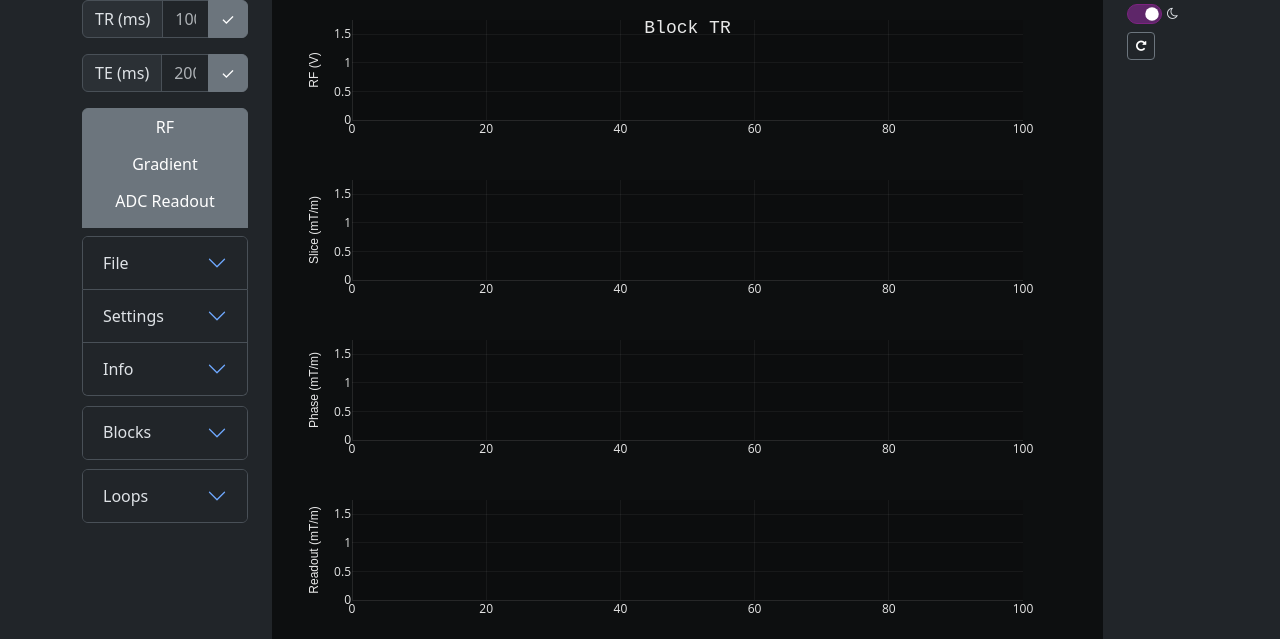
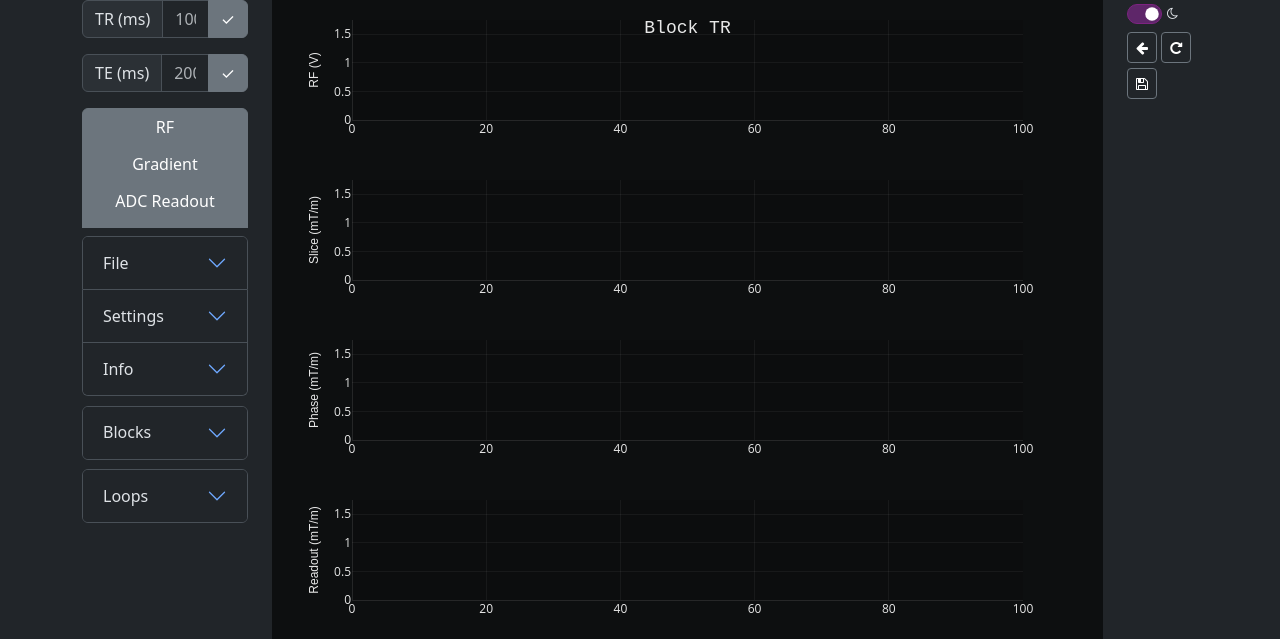
Before and after one commit to mtrk-dev/mtrk_designer_gui, a Flask app: page / in a window 1280 px wide. Shown: the top 639 px of the page. Run offline with Flask 3, Linux system fonts and the light colour scheme; some libraries are stand-ins or nearby versions.

Commit message:
add saving and going back to saved state

```diff
--- a/app/static/index.css
+++ b/app/static/index.css
@@ -29,9 +29,14 @@
     background: transparent;
 }
 
-#reset-btn {
+#reset-btn, #back-btn, #save-plot-btn {
     background: transparent;
-    font-size: 12px;
+    font-size: 14px;
+    margin-top: 8%;
+}
+
+#saved-msg {
+    padding: 5px;
     margin-top: 8%;
 }
 
--- a/app/static/index.js
+++ b/app/static/index.js
@@ -699,6 +699,22 @@
     $('#add-block-btn').click(function(){
         add_block_with_selected_boxes();
     });
+
+    $('#save-plot-btn').click(function(){
+        save_plots_data();
+        $('#saved-msg').removeClass("d-none");
+        $('#saved-msg').show();
+        setTimeout(function(){
+            $('#saved-msg').fadeOut();
+          },1000);
+    });
+
+    $('#back-btn').click(function(){
+        let data = JSON.parse(localStorage.getItem("data"));
+        if (data) {
+            reload_plots_data(data);
+        }
+    });
 });
 
 // Check whether shift button is pressed
--- a/app/templates/index.html
+++ b/app/templates/index.html
@@ -372,9 +372,20 @@
                     <i class="fa fa-moon-o theme-icon"></i>
                   </label>
                 </div>
+                <a id="back-btn" class="btn btn-sm btn-secondary" role="button">
+                  <i class="fa fa-arrow-left"></i>
+                </a>
                 <a id="reset-btn" class="btn btn-sm btn-secondary" role="button">
                   <i class="fa fa-rotate-right"></i>
                 </a>
+                <div>
+                  <a id="save-plot-btn" class="btn btn-sm btn-secondary" role="button">
+                    <i class="fa fa-save"></i>
+                  </a>
+                  <div id="saved-msg" class="alert alert-success d-none" role="alert">
+                    Saved!
+                  </div>
+                </div>
                 <button id="generate-sdl-btn" class="btn btn-secondary" type="submit">Generate</button>
               </div>
             </div>
```
